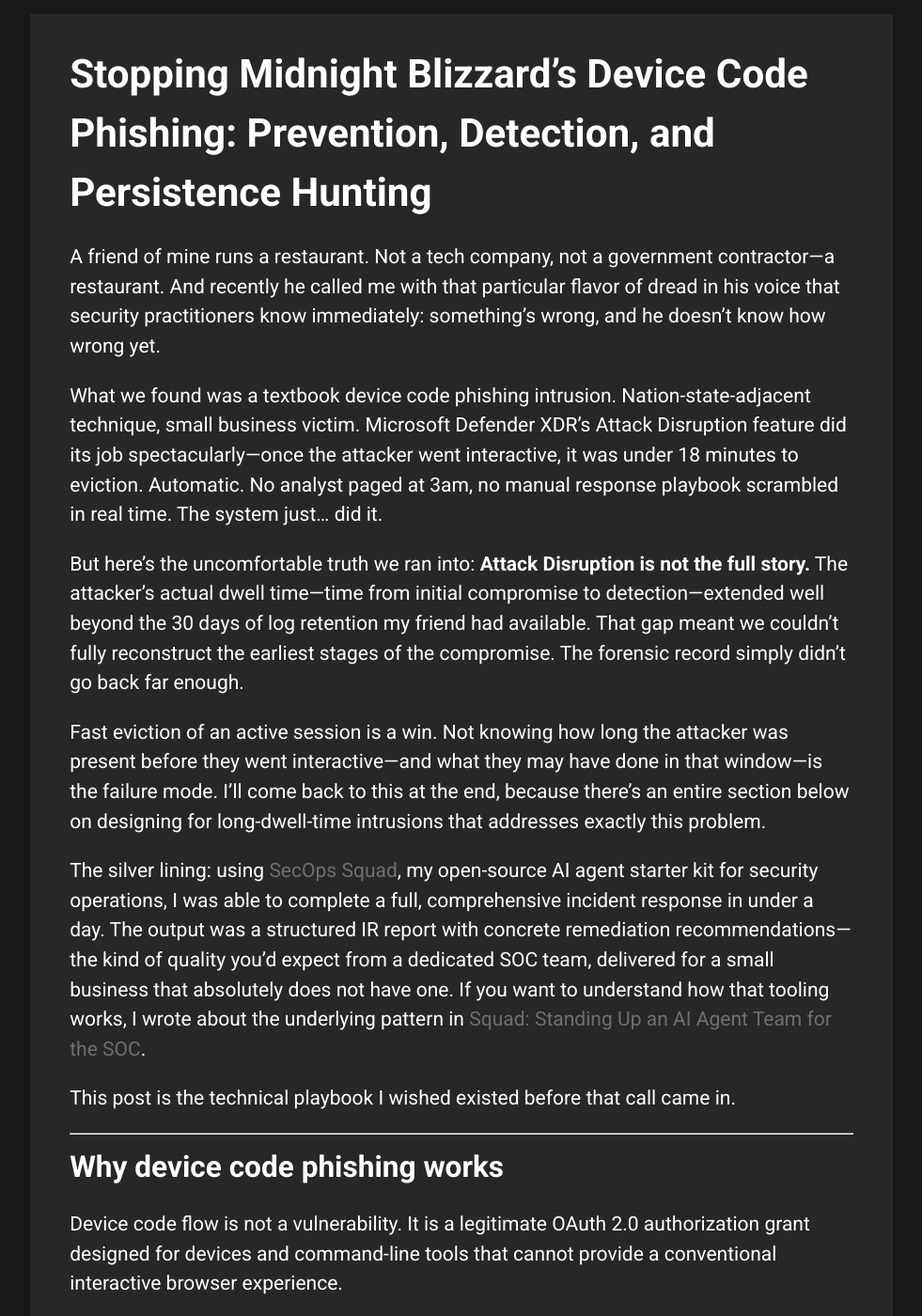
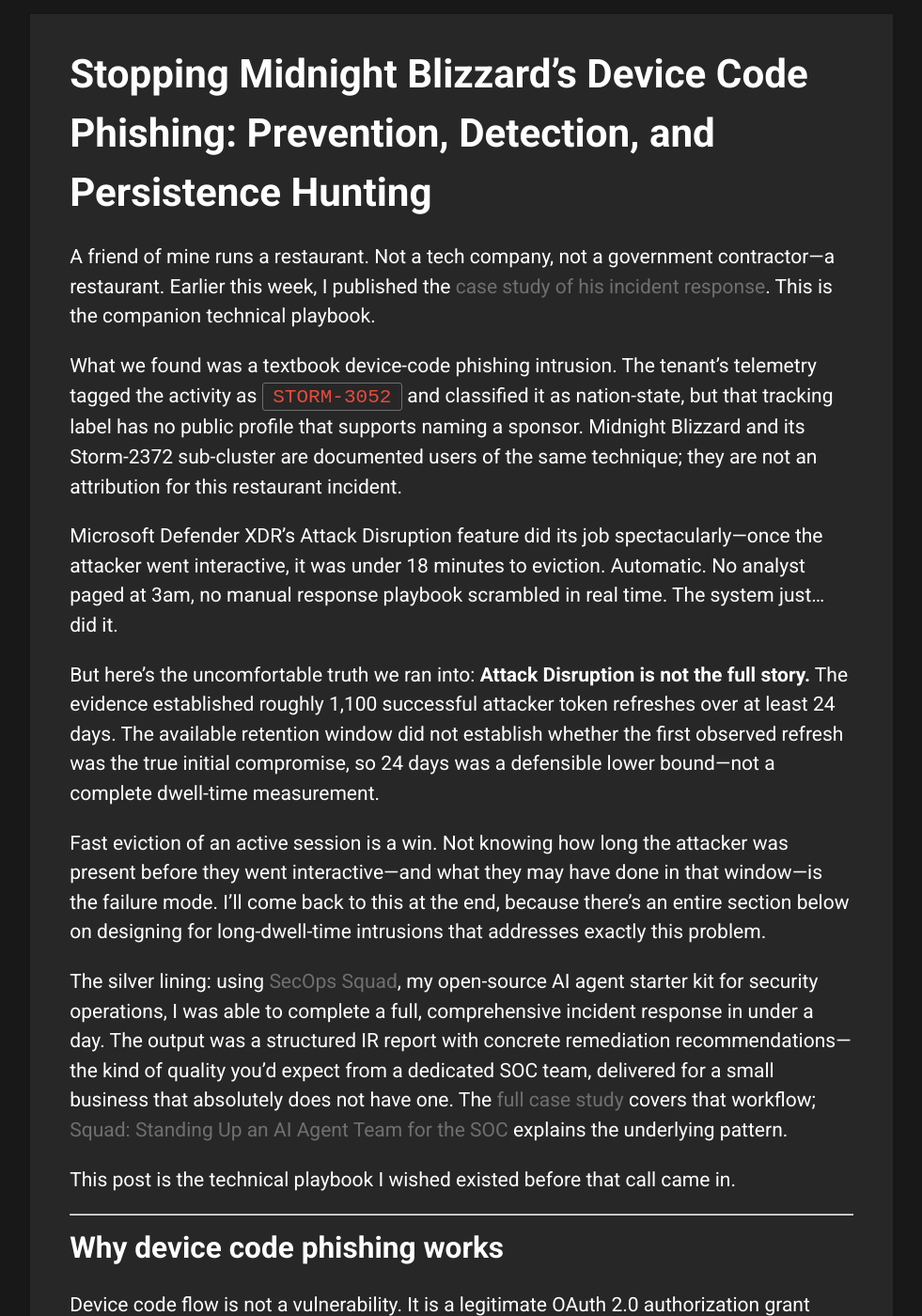
Before and after one commit to x3nc0n/x3nc0n.github.io, a Jekyll site: the page built from _posts/2026-08-27-Stopping-Midnight-Blizzard-Device-Code-Phishing.md, in a window 1280 px wide and 1400 px high, scrolled down 423 px. Shown: the whole window at 94% size, without its empty margins (149-1130 px from the left). Built offline with Jekyll 4.4.1, drawn with Linux system fonts in a browser that asks for light colours; some of the changed text lies outside the part shown.

Commit message:
Reschedule device-code phishing follow-up
Align the restaurant incident claims with the case study and publish the defensive playbook after it on August 27.\n\nCo-authored-by: Copilot App <223556219+Copilot@users.noreply.github.com>

````diff
--- a/_posts/2026-08-04-Stopping-Midnight-Blizzard-Device-Code-Phishing.md
+++ b/_posts/2026-08-27-Stopping-Midnight-Blizzard-Device-Code-Phishing.md
@@ -1,23 +1,25 @@
 ---
 layout: post
 title:  "Stopping Midnight Blizzard's Device Code Phishing: Prevention, Detection, and Persistence Hunting"
-description: "A restaurant IR where Attack Disruption evicted the attacker in under 18 minutes—but dwell time outlasted log retention. Here's how to defend against Midnight Blizzard's device code phishing before you're in that position."
+description: "A restaurant IR exposed at least 24 days of token replay before Attack Disruption evicted the attacker. Here's how to defend against device-code phishing used by Midnight Blizzard and other actors."
 categories: security devsecops azure identity entra incident-response
 linkedin_promote: true
-linkedin_promote_date: 2026-08-04
+linkedin_promote_date: 2026-08-27
 ---
 
 # Stopping Midnight Blizzard's Device Code Phishing: Prevention, Detection, and Persistence Hunting
 
-A friend of mine runs a restaurant. Not a tech company, not a government contractor—a restaurant. And recently he called me with that particular flavor of dread in his voice that security practitioners know immediately: something's wrong, and he doesn't know how wrong yet.
+A friend of mine runs a restaurant. Not a tech company, not a government contractor—a restaurant. Earlier this week, I published the [case study of his incident response](/2026/08/25/One-Day-Incident-Response-with-an-AI-SecOps-Squad.html). This is the companion technical playbook.
 
-What we found was a textbook device code phishing intrusion. Nation-state-adjacent technique, small business victim. Microsoft Defender XDR's Attack Disruption feature did its job spectacularly—once the attacker went interactive, it was under 18 minutes to eviction. Automatic. No analyst paged at 3am, no manual response playbook scrambled in real time. The system just... did it.
+What we found was a textbook device-code phishing intrusion. The tenant's telemetry tagged the activity as `STORM-3052` and classified it as nation-state, but that tracking label has no public profile that supports naming a sponsor. Midnight Blizzard and its Storm-2372 sub-cluster are documented users of the same technique; they are not an attribution for this restaurant incident.
 
-But here's the uncomfortable truth we ran into: **Attack Disruption is not the full story.** The attacker's actual dwell time—time from initial compromise to detection—extended well beyond the 30 days of log retention my friend had available. That gap meant we couldn't fully reconstruct the earliest stages of the compromise. The forensic record simply didn't go back far enough.
+Microsoft Defender XDR's Attack Disruption feature did its job spectacularly—once the attacker went interactive, it was under 18 minutes to eviction. Automatic. No analyst paged at 3am, no manual response playbook scrambled in real time. The system just... did it.
+
+But here's the uncomfortable truth we ran into: **Attack Disruption is not the full story.** The evidence established roughly 1,100 successful attacker token refreshes over at least 24 days. The available retention window did not establish whether the first observed refresh was the true initial compromise, so 24 days was a defensible lower bound—not a complete dwell-time measurement.
 
 Fast eviction of an active session is a win. Not knowing how long the attacker was present before they went interactive—and what they may have done in that window—is the failure mode. I'll come back to this at the end, because there's an entire section below on designing for long-dwell-time intrusions that addresses exactly this problem.
 
-The silver lining: using [SecOps Squad](https://github.com/x3nc0n/secops-squad-starter-kit), my open-source AI agent starter kit for security operations, I was able to complete a full, comprehensive incident response in under a day. The output was a structured IR report with concrete remediation recommendations—the kind of quality you'd expect from a dedicated SOC team, delivered for a small business that absolutely does not have one. If you want to understand how that tooling works, I wrote about the underlying pattern in [Squad: Standing Up an AI Agent Team for the SOC](/2026/07/21/Squad-Standing-Up-an-AI-Agent-Team-for-the-SOC.html).
+The silver lining: using [SecOps Squad](https://github.com/x3nc0n/secops-squad-starter-kit), my open-source AI agent starter kit for security operations, I was able to complete a full, comprehensive incident response in under a day. The output was a structured IR report with concrete remediation recommendations—the kind of quality you'd expect from a dedicated SOC team, delivered for a small business that absolutely does not have one. The [full case study](/2026/08/25/One-Day-Incident-Response-with-an-AI-SecOps-Squad.html) covers that workflow; [Squad: Standing Up an AI Agent Team for the SOC](/2026/07/21/Squad-Standing-Up-an-AI-Agent-Team-for-the-SOC.html) explains the underlying pattern.
 
 This post is the technical playbook I wished existed before that call came in.
 
@@ -348,7 +350,7 @@ Refresh-token revocation may not immediately terminate every active access token
 
 This is the section I want you to sit with, because it connects directly to the restaurant story I opened with.
 
-Attack Disruption automatically evicted the attacker once they went interactive—under 18 minutes. That capability is real, it works, and my friend is lucky he had it. But the reason we couldn't fully reconstruct the earliest compromise was straightforward: **the attacker's dwell time exceeded the available log retention window.** Thirty days of logs, attacker present for longer than that. The forensic gap was structural, not a missed detection.
+Attack Disruption automatically evicted the attacker once they went interactive—under 18 minutes. That capability is real, it works, and my friend is lucky he had it. But the evidence only established a lower bound: **at least 24 days of successful attacker token refreshes.** The available retention window did not prove that the first observed refresh was initial access. The forensic limit was structural, not permission to invent a more precise timeline.
 
 Long dwell time changes the investigation question from *"What happened around the alert?"* to *"What identity state could the attacker have created since the earliest plausible compromise?"*
 
@@ -392,7 +394,7 @@ Device registration or OAuth changes
 Mailbox collection, lateral phishing, or persistence
 ```
 
-Each stage increases confidence. More importantly, the sequence distinguishes an approved administrative workflow from an espionage operation establishing durable access. You can't run this analysis if you don't have the data. The restaurant's 30-day retention was fine for evicting the active session—it was not enough for a complete forensic reconstruction.
+Each stage increases confidence. More importantly, the sequence distinguishes an approved administrative workflow from an espionage operation establishing durable access. You can't run this analysis if you don't have the data. The restaurant's available retention was enough to prove a 24-day token-replay path and evict the active session—it was not enough to establish the true initial-access date.
 
 ## Final recommendations
 
@@ -416,7 +418,7 @@ This post is original synthesis and a personal anecdote, not a walkthrough of a
 
 1. **Block device code flow now.** Start with a Conditional Access policy in report-only mode, run the KQL inventory query above, and enforce within two weeks. This is the single highest-value action in this post.
 
-2. **Your log retention is your forensic horizon.** The restaurant's 30-day window was enough to respond to the active session but not enough to fully reconstruct the intrusion. For identity infrastructure in Microsoft 365, target 90+ days for sign-in and audit logs. Plan for the attacker's dwell time to exceed whatever you have.
+2. **Your log retention is your forensic horizon.** The restaurant's available window was enough to prove at least 24 days of token replay but not enough to establish the true initial-access date. For identity infrastructure in Microsoft 365, target 90+ days for sign-in and audit logs. Plan for the attacker's dwell time to exceed whatever you have.
 
 3. **Attack Disruption did its job—but only on the interactive session.** Automatic eviction in under 18 minutes is genuinely impressive. It does not retroactively close the dwell-time gap or replace persistence hunting. Run through the full response list above, including checking OAuth app grants, device registrations, and mailbox rules.
 
@@ -424,7 +426,7 @@ This post is original synthesis and a personal anecdote, not a walkthrough of a
 
 5. **Treat exceptions as privileged access.** Every approved device code carve-out should have a named owner, an expiration date, and a review cadence. If a legitimate use case existed two years ago, it probably has a better alternative today.
 
-6. **Small businesses can run enterprise-quality IR.** My friend runs a restaurant. Using [SecOps Squad](https://github.com/x3nc0n/secops-squad-starter-kit), I completed a comprehensive, report-quality incident response in under a day—with concrete remediation recommendations, not just "change your password." You don't need a SOC team to get SOC-quality output. See [Standing Up an AI Agent Team for the SOC](/2026/07/21/Squad-Standing-Up-an-AI-Agent-Team-for-the-SOC.html) if you want to build the same capability.
+6. **Small businesses can run enterprise-quality IR.** My friend runs a restaurant. Using [SecOps Squad](https://github.com/x3nc0n/secops-squad-starter-kit), I completed a comprehensive, report-quality incident response in under a day—with concrete remediation recommendations, not just "change your password." You don't need a SOC team to get SOC-quality output. Read the [incident case study](/2026/08/25/One-Day-Incident-Response-with-an-AI-SecOps-Squad.html), then see [Standing Up an AI Agent Team for the SOC](/2026/07/21/Squad-Standing-Up-an-AI-Agent-Team-for-the-SOC.html) if you want to build the same capability.
 
 7. **Make the attack sequence your hunting checklist.** The lure → device-login navigation → pending auth → successful sign-in → token use → device registration → collection chain is the forensic spine of a Storm-2372 investigation. If you can cover every stage with detection and retention, you can reconstruct the intrusion even when the attacker moves carefully.
 
````
